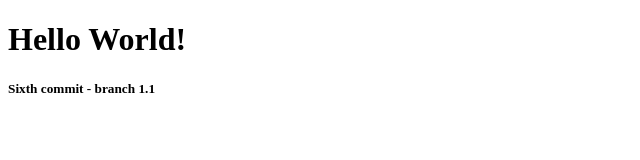
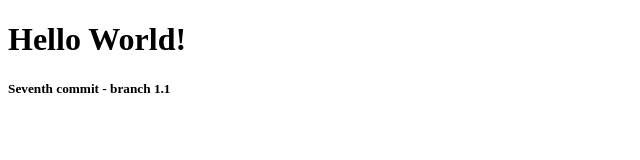
Before and after one commit to AwasthiNikhil/LearningGit, a plain HTML site: page index.html in a window 1280 px wide. Shown: the full height of the page, 0-640 px from the left. Drawn offline with Linux system fonts and the light colour scheme.

Commit message:
Seventh commit - branch 1.1

```diff
--- a/index.html
+++ b/index.html
@@ -11,7 +11,7 @@
     </h1>
     <div>
         <h5>
-            Sixth commit - branch 1.1
+            Seventh commit - branch 1.1
         </h5>
     </div>
 
```
